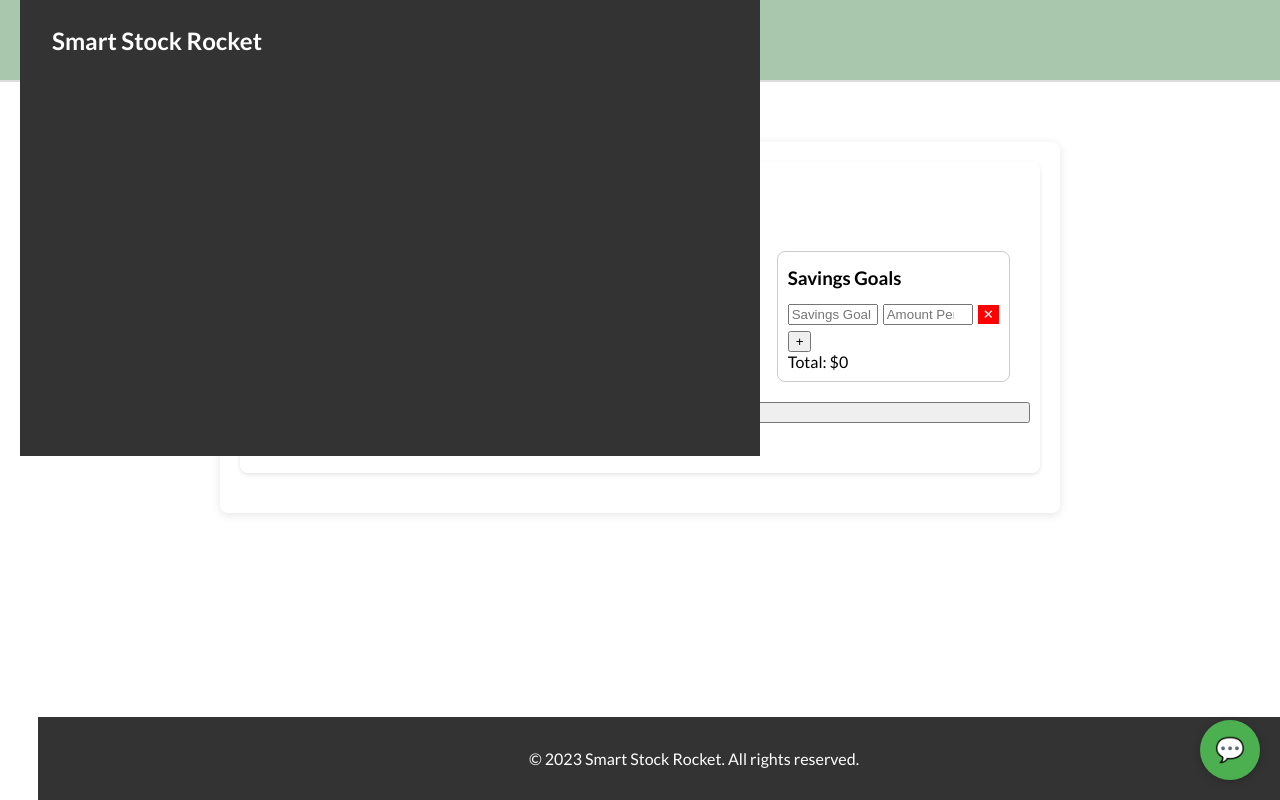
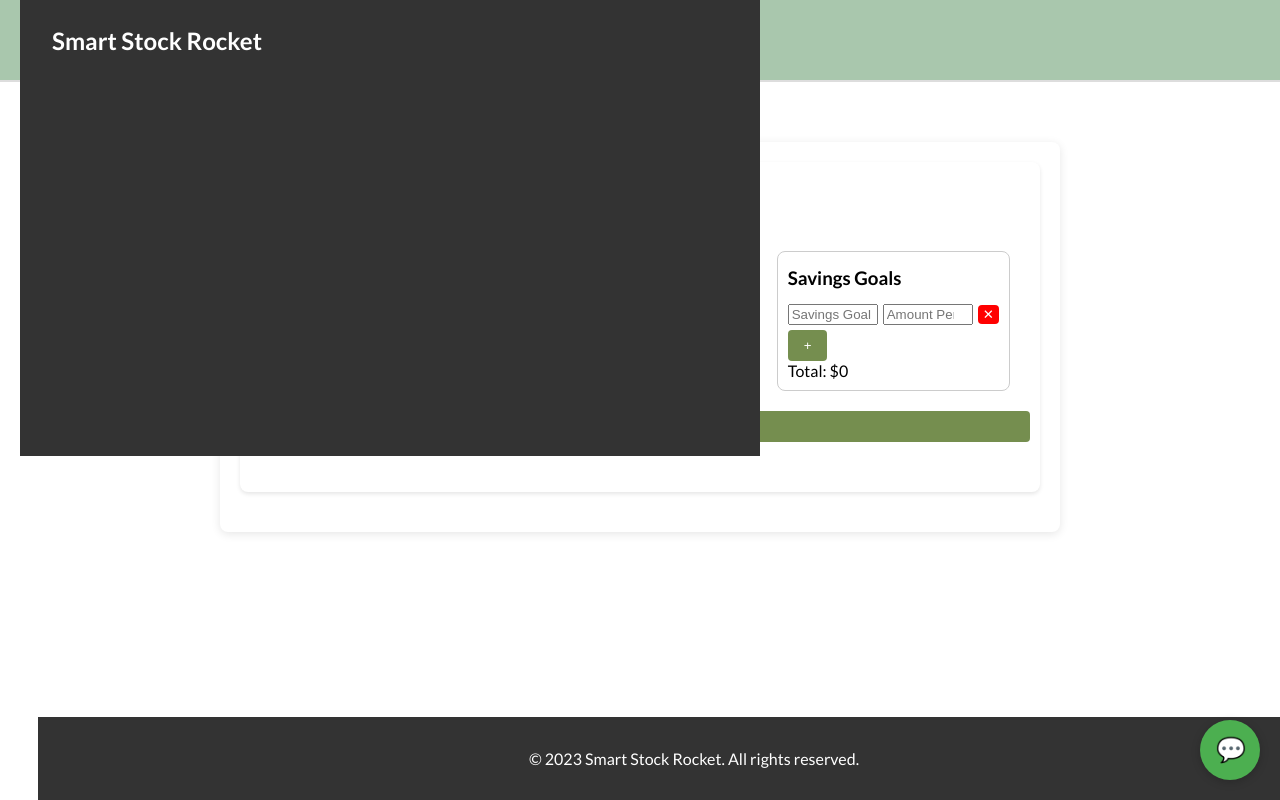
Before and after one commit to NoahN08/Smart-Stock-Rocket, a Flask app: page /budget in a window 1280 px wide. Run offline with Flask 3, Linux system fonts and the light colour scheme.

Commit message:
modified styling for budget page

```diff
--- a/static/budget.css
+++ b/static/budget.css
@@ -55,6 +55,16 @@ h2 {
     cursor: pointer;
 }
 
+button {
+    background-color: #758E4F;
+    color: white;
+    border: none;
+    padding: 8px 16px;
+    border-radius: 4px;
+    cursor: pointer;
+    transition: background 0.3s;
+}
+
 .delete-entry-row:hover {
     background-color: #A52A2A;
 }
```
